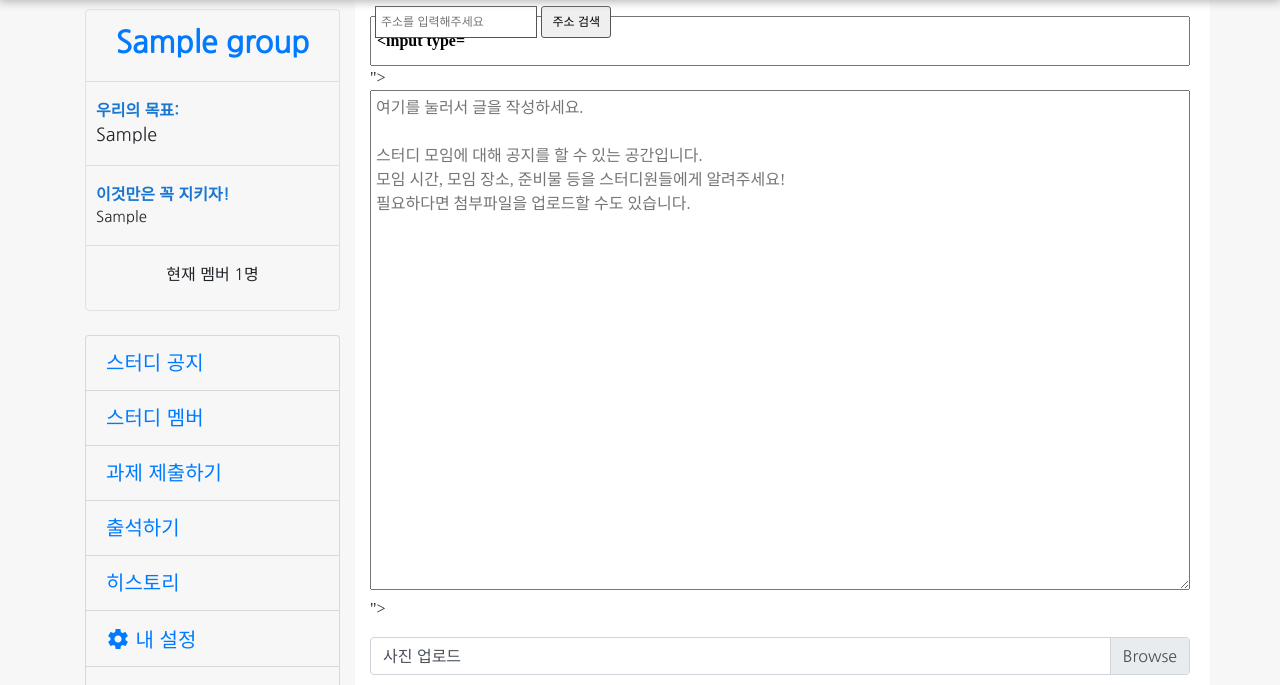
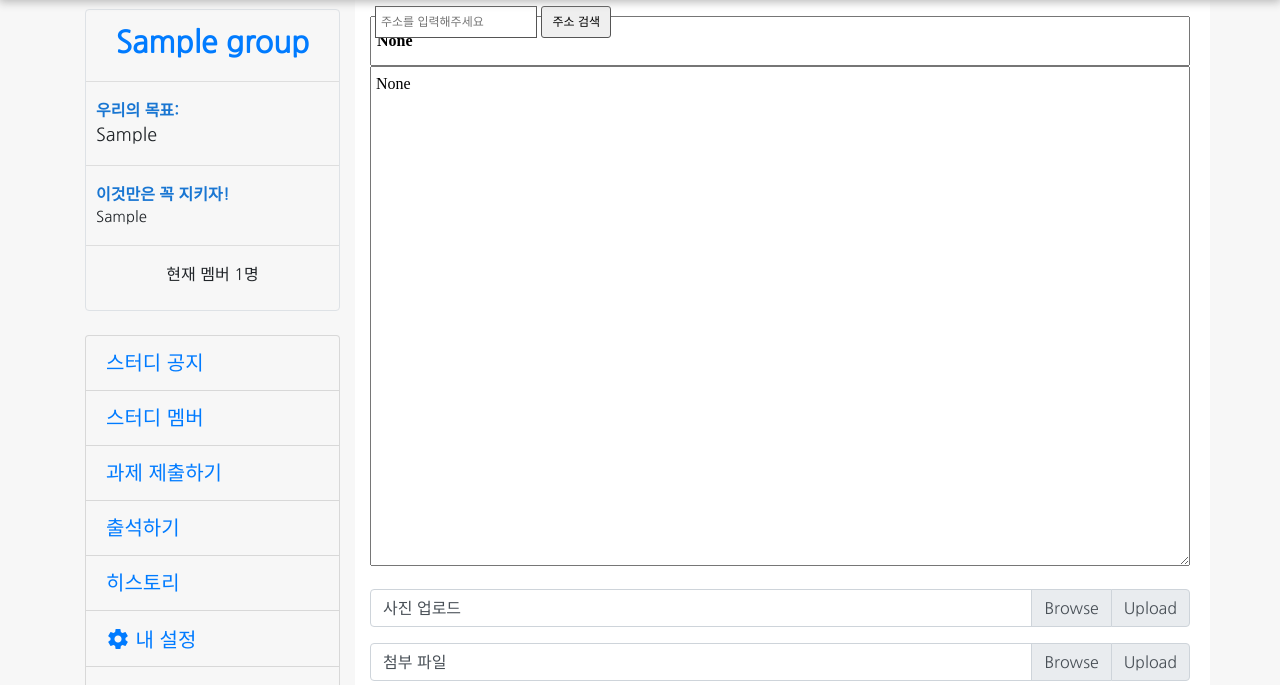
Before and after one commit to pirogramming/Admit-Study-Manager, a Django app: page /studypost/notice_new/1 in a window 1280 px wide. Shown: the part 56-741 px from the top of the page. Run offline with Django 3.2, Linux system fonts and the light colour scheme; a user stored in the database is signed in; tables that the repository leaves empty hold one stand-in row (values such as "Sample post"); some libraries are stand-ins or nearby versions; some web fonts are replaced.

Commit message:
포스팅 수정 오류 고침

```diff
--- a/start/studypost/templates/studypost/homework_new.html
+++ b/start/studypost/templates/studypost/homework_new.html
@@ -20,13 +20,13 @@
 <form action="" method="post" enctype="multipart/form-data">
     {% csrf_token %}
 
-    <input type="text" name="title" style="width: 820px; height: 50px; font-weight: bold; padding: 5px;" placeholder="글 제목">
+    <input type="text" name="title" style="width: 820px; height: 50px; font-weight: bold; padding: 5px;" placeholder="글 제목" value="{{ form.title.value }}">
 
     <textarea type="text" name="content" style="width: 820px; height: 500px; padding: 5px;" placeholder="여기를 눌러서 글을 작성하세요.
 
 스터디 모임에 대해 공지를 할 수 있는 공간입니다.
 모임 시간, 모임 장소, 준비물 등을 스터디원들에게 알려주세요!
-필요하다면 첨부파일을 업로드할 수도 있습니다."></textarea>
+필요하다면 첨부파일을 업로드할 수도 있습니다.">{{ form.content.value }}</textarea>
 
     <div class="input-group mt-3" style="width: 820px;">
         <div class="custom-file">
--- a/start/studypost/templates/studypost/notice_new.html
+++ b/start/studypost/templates/studypost/notice_new.html
@@ -24,18 +24,21 @@
 <form action="" method="post" enctype="multipart/form-data">
     {% csrf_token %}
 
-    <input type="text" name="title" style="width: 820px; height: 50px; font-weight: bold; padding: 5px;" placeholder="글 제목" value="{{ form.title }}">
+    <input type="text" name="title" style="width: 820px; height: 50px; font-weight: bold; padding: 5px;" placeholder="글 제목" value="{{ form.title.value }}">
 
     <textarea type="text" name="content" style="width: 820px; height: 500px; padding: 5px;" placeholder="여기를 눌러서 글을 작성하세요.
 
 스터디 모임에 대해 공지를 할 수 있는 공간입니다.
 모임 시간, 모임 장소, 준비물 등을 스터디원들에게 알려주세요!
-필요하다면 첨부파일을 업로드할 수도 있습니다." value="{{ form.content }}"></textarea>
+필요하다면 첨부파일을 업로드할 수도 있습니다.">{{ form.content.value }}</textarea>
 
     <div class="input-group mt-3" style="width: 820px;">
         <div class="custom-file">
             <input type="file" name="photo" class="custom-file-input" id="inputGroupFile01">
             <label class="custom-file-label" for="inputGroupFile01" aria-describedby="inputGroupFileAddon01">사진 업로드</label>
+        </div>
+        <div class="input-group-append">
+            <span class="input-group-text" id="inputGroupFileAddon01">Upload</span>
         </div>
     </div>
 
@@ -44,9 +47,10 @@
             <input type="file" name="file" class="custom-file-input" id="inputGroupFile02">
             <label class="custom-file-label" for="inputGroupFile02" aria-describedby="inputGroupFileAddon02">첨부 파일</label>
         </div>
+        <div class="input-group-append">
+            <span class="input-group-text" id="inputGroupFileAddon02">Upload</span>
+        </div>
     </div>
-
-
 
     <div class="submit-wrapper d-flex justify-content-between">
         <div class="fieldWrapper">{{ form.lnglat }}</div>
```
